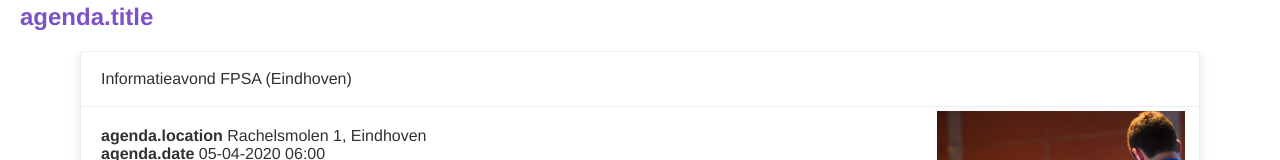
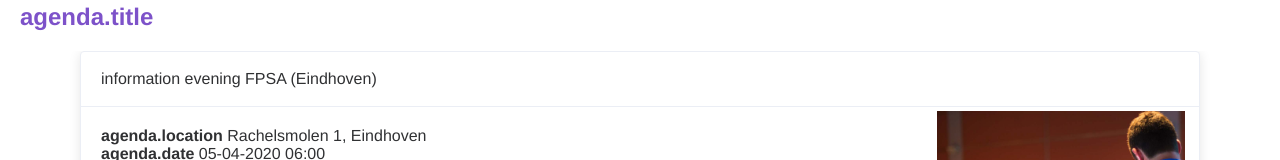
Before and after one commit to federation-purple-study-associations/FPSA-site, a Vue app: page / in a window 1280 px wide. Shown: the part 999-1159 px from the top of the page. Built offline with nearby package versions, Linux system fonts and the light colour scheme.

Commit message:
Agenda title are now also translated!

```diff
--- a/src/views/Home.vue
+++ b/src/views/Home.vue
@@ -21,7 +21,7 @@
         <el-carousel-item v-for="item in agendaItems" :key="item.title">
           <el-card class="box-card">
             <div slot="header" class="clearfix">
-              <span>{{item.title}}</span>
+              <span>{{$store.getters.currentLanguage === 'nl' ? item.titleNL : item.titleEN}}</span>
             </div>
             <div><b>{{$t('agenda.location')}}</b> {{item.location}}</div>
             <div><b>{{$t('agenda.date')}}</b> {{moment(item.dateTime).format('DD-MM-YYYY hh:mm')}}</div>
@@ -44,7 +44,8 @@ export default class Home extends Vue {
   private moment = moment;
 
   private agendaItems: {
-    title: string,
+    titleNL: string,
+    titleEN: string,
     imgUrl: string,
     location: string,
     dateTime: Date,
@@ -52,7 +53,8 @@ export default class Home extends Vue {
     contentEN: string
   }[] = [
     {
-      title: 'Informatieavond FPSA (Tilburg)',
+      titleNL: 'Informatieavond FPSA (Tilburg)',
+      titleEN: 'information evening FPSA (Tilburg)',
       imgUrl: '/stock-presentation.jpg',
       location: 'Tilburg',
       dateTime: new Date(2020, 3, 4, 19, 0, 0),
@@ -60,7 +62,8 @@ export default class Home extends Vue {
       contentEN: 'Last December you were informed about the establishment of an umbrella organization, which acts as an umbrella association on behalf of study associations against Fontys and third parties. We want to inform you that the umbrella called "FPSA" will be active from 1 September 2020. To inform you in time what FPSA will mean for your association, we would like to invite you for an information meeting. After the meeting a drink will take place.'
     },
     {
-      title: 'Informatieavond FPSA (Eindhoven)',
+      titleNL: 'Informatieavond FPSA (Eindhoven)',
+      titleEN: 'information evening FPSA (Eindhoven)',
       imgUrl: '/stock-presentation.jpg',
       location: 'Rachelsmolen 1, Eindhoven',
       dateTime: new Date(2020, 3, 5, 18, 0, 0),
```
